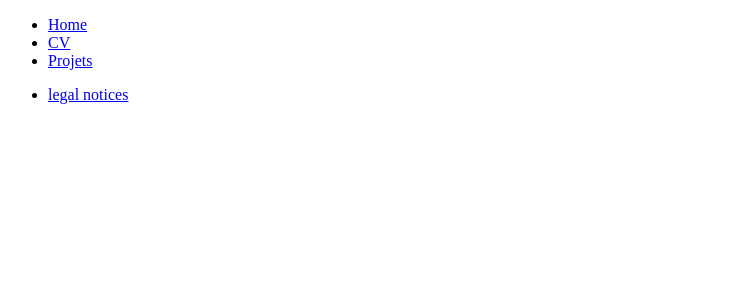
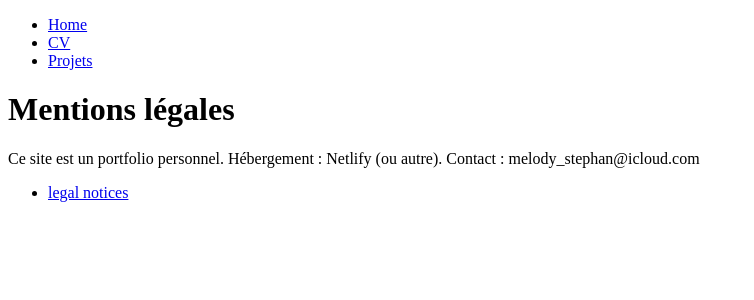
Before and after one commit to melody-ste/Porfolio, a React (Vite) app: page /legal-notice in a window 1280 px wide. Shown: the top 300 px of the page, without its empty margins (0-754 px from the left). Built offline with nearby package versions, Linux system fonts and the light colour scheme.

Commit message:
Adding legal notice page and route

```diff
--- a/src/App.jsx
+++ b/src/App.jsx
@@ -4,6 +4,7 @@ import { BrowserRouter, Routes, Route } from 'react-router-dom';
 import Home from './pages/Home';
 import Resume from './pages/Resume';
 import Projects from './pages/Projects';
+import LegalNotice from './pages/LegalNotice';
 import Navbar from './components/Navbar';
 import Footer from './components/Footer';
 
@@ -16,6 +17,7 @@ const App = () => {
           <Route path="/" element={<Home />} />
           <Route path="/resume" element={<Resume />} />
           <Route path="/projects" element={<Projects />} />
+          <Route path="/legal-notice" element={<LegalNotice />} />
         </Routes>
       </main>
       <Footer />
--- /dev/null
+++ b/src/pages/LegalNotice.jsx
@@ -0,0 +1,10 @@
+const LegalNotice = () => {
+  return (
+   <div>
+      <h1>Mentions légales</h1>
+      <p>Ce site est un portfolio personnel. Hébergement : Netlify (ou autre). Contact : melody_stephan@icloud.com</p>
+    </div>
+  );
+};
+
+export default LegalNotice;
```
